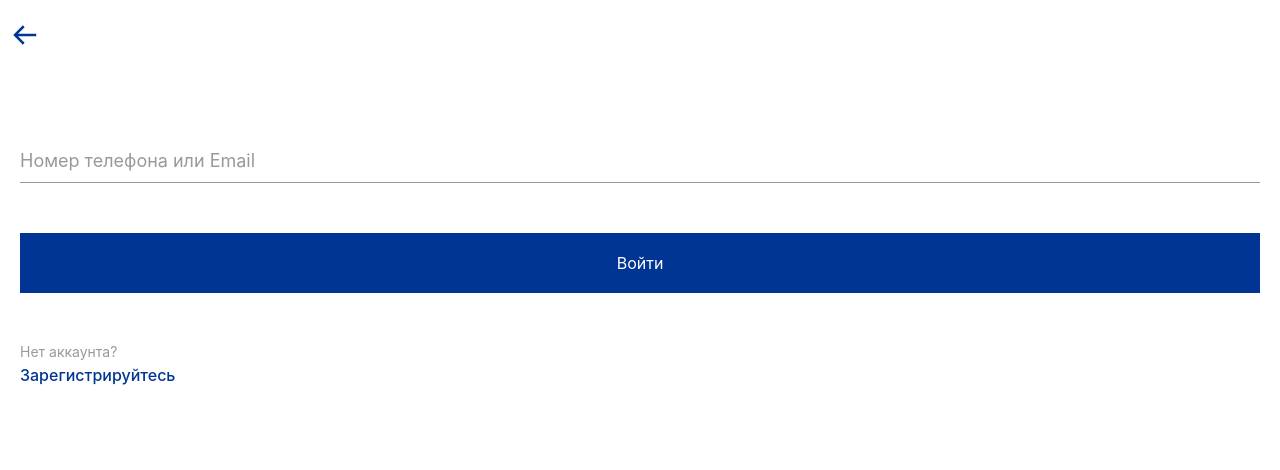
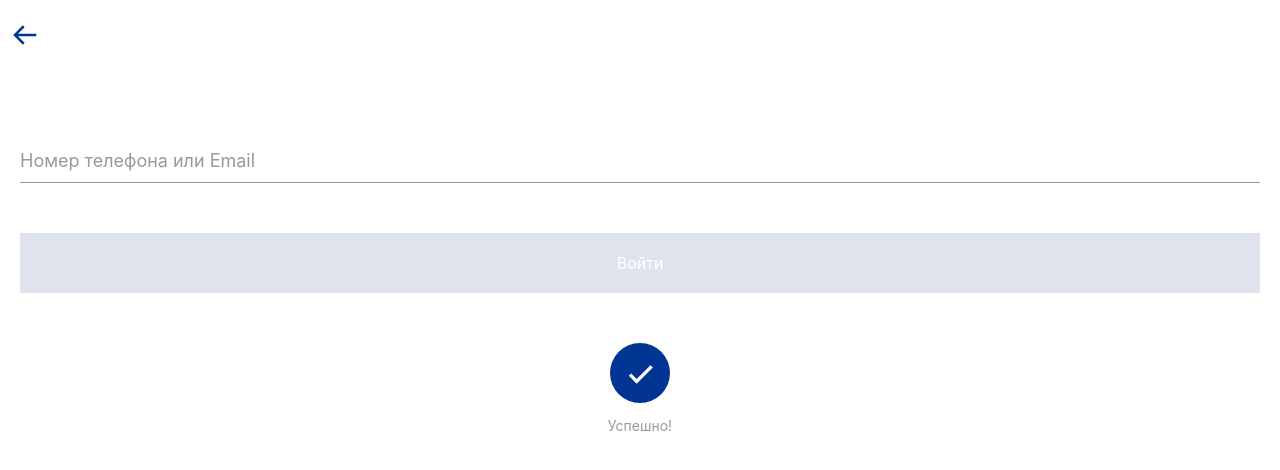
Before and after one commit to interhub/login-app, a React (Create React App) app: page /login in a window 1280 px wide. Shown: the top 470 px of the page. Built offline with nearby package versions, Linux system fonts and the light colour scheme.

Commit message:
add loader states show disabled login

```diff
--- a/src/App.tsx
+++ b/src/App.tsx
@@ -22,7 +22,7 @@ function App({user}: { user: any, }) {
     let history = useHistory();
 
     useEffect(() => {
-        //TODO CHECK USER LOGIN TOKIN
+        //TODO CHECK USER LOGIN TOKIN AND REDIRECTING TO PROFILE OR LOGIN
         // if (true) {
         //     history.push(ROUTES.LOG_IN)
         // }
--- a/src/comps/ButtonNext.tsx
+++ b/src/comps/ButtonNext.tsx
@@ -1,10 +1,9 @@
 import React from "react";
 import styled from "styled-components";
-import {useHistory} from "react-router";
 import COLOR from "../variable/COLOR";
 
-const ButtonNext = styled.div<{ color: string }>`
- background-color: ${({color}) => color};
+const ButtonNext = styled.div<{ disabled: boolean }>`
+ background-color: ${({disabled}) => disabled ? COLOR.DISABLED : COLOR.DARKBLUE};
  color:#fff;
  min-height: 60px;
  display: flex;
@@ -25,11 +24,12 @@ text-align: center;
 font-size: 16px;
 `
 
-export default ({title = 'OK', color = COLOR.DARKBLUE, onClick}: { title?: string, color?: string, onClick: () => void }) => {
+export default ({title = 'OK', onClick, disabled = false}: { title?: string, onClick: () => void, disabled?: boolean }) => {
 
-    const {goBack} = useHistory()
-
-    return <ButtonNext onClick={onClick} color={color}>
+    return <ButtonNext disabled={disabled} onClick={() => {
+        if (!disabled)
+            onClick()
+    }}>
         <ButtonTitle>{title}</ButtonTitle>
     </ButtonNext>
 }
--- a/src/screen/CodeScreen/CodeScreen.tsx
+++ b/src/screen/CodeScreen/CodeScreen.tsx
@@ -105,7 +105,6 @@ const CodeScreen: React.FC<any> = ({location, loading}: { location: Location<Rou
                     </CodeItem>
                 })}
             </CodeBox>}
-
             <LoaderAnimate/>
         </PaddingBox>
     </CodeScreenContainer>
--- a/src/screen/LoginScreen/LoginScreen.tsx
+++ b/src/screen/LoginScreen/LoginScreen.tsx
@@ -10,9 +10,11 @@ import validator from 'validator';
 import replaceToPhone from "../../func/replaceToPhone";
 import formatPhone from "../../func/formatPhone";
 import {connect, useDispatch} from "react-redux";
-import {showTopMessage} from "../../store/actions";
+import {setLoadingAction, showTopMessage} from "../../store/actions";
 import {useHistory} from 'react-router'
-import {RouteParamsFromCodeScreen} from "../../types/types";
+import {AllState, LoadingType, RouteParamsFromCodeScreen} from "../../types/types";
+import LoaderAnimate from "../../comps/LoaderAnimate";
+import {LOADING_STATE_NAME} from "../../variable/LOADING_STATE";
 
 const LoginScreenContainer = styled.div``
 
@@ -38,13 +40,28 @@ const PaddingBox = styled.div`
 padding: 20px;
 `
 
-const LoginScreen = () => {
+const LoaderBox = styled.div`
+margin: 50px 0;
+`
+const LoadetText = styled.p`
+color:#999;
+font-size: 14px;
+margin-bottom: 20px;
+text-align: center;
+`
+
+
+const LoginScreen = ({loading}: { loading: LoadingType }) => {
+    const disabled = loading.visible
 
     const dispatch = useDispatch()
+
     const history = useHistory()
 
     const [login, setLogin] = useState<string>('')
     const [err, setError] = useState<string>('')
+
+    const hideLoading = () => dispatch(setLoadingAction(LOADING_STATE_NAME.HIDE))
 
     const checkValidate = (click?: boolean): boolean => {
         let firstErr;
@@ -62,6 +79,7 @@ const LoginScreen = () => {
     const onInputLogin = (text: string) => {
         setLogin(replaceToPhone(text, login))
         setError('')
+        hideLoading()
         dispatch(showTopMessage({message: {visible: false, text: '', isRed: true}}))
     }
 
@@ -72,7 +90,7 @@ const LoginScreen = () => {
     }
 
     const next = () => {
-        if(!checkValidate(true)){
+        if (!checkValidate(true)) {
             return
         }
         let params: RouteParamsFromCodeScreen = {login, registration: false}
@@ -92,9 +110,11 @@ const LoginScreen = () => {
             {/*LOGIN BTN*/}
             <div style={{margin: '50px 0'}}>
                 <ButtonNext
+                    disabled={disabled}
                     onClick={next}
                     title={'Войти'}/>
             </div>
+            {!disabled && <div>
                 <GrayText>
                     Нет аккаунта?
                 </GrayText>
@@ -105,8 +125,25 @@ const LoginScreen = () => {
                         Зарегистрируйтесь
                     </Link>
                 </RegLink>
+            </div>}
+            <LoaderBox>
+                <LoaderAnimate/>
+                {loading.process &&
+                <LoadetText>
+                    Отправляем код подтверждения...
+                </LoadetText>}
+                {loading.success &&
+                <LoadetText>
+                    Успешно!
+                </LoadetText>}
+                {loading.error &&
+                <LoadetText>
+                    Ошибка :(
+                </LoadetText>}
+            </LoaderBox>
         </PaddingBox>
     </LoginScreenContainer>
 }
 
-export default connect()(LoginScreen)
+const mapStateToProps = (state: AllState) => ({...state.router, ...state.saga})
+export default connect(mapStateToProps)(LoginScreen)
--- a/src/screen/RegScreen/RegScreen.tsx
+++ b/src/screen/RegScreen/RegScreen.tsx
@@ -7,11 +7,13 @@ import replaceToPhone from "../../func/replaceToPhone";
 import COLOR from "../../variable/COLOR";
 import {HiOutlineCheck} from 'react-icons/hi'
 import formatPhone from "../../func/formatPhone";
-import {showTopMessage} from "../../store/actions";
+import {setLoadingAction, showTopMessage} from "../../store/actions";
 import {connect, useDispatch} from "react-redux";
 import ROUTES from "../../variable/ROUTES";
 import {useHistory} from "react-router";
-import {RouteParamsFromCodeScreen} from "../../types/types";
+import {AllState, LoadingType, RouteParamsFromCodeScreen} from "../../types/types";
+import LoaderAnimate from "../../comps/LoaderAnimate";
+import {LOADING_STATE_NAME} from "../../variable/LOADING_STATE";
 
 const RegScreenContainer = styled.div``
 
@@ -22,6 +24,11 @@ padding: 20px;
 const LabelUnderline = styled.p`
 color:#999;
 font-size: 14px;
+margin-bottom: 20px;
+`
+
+const LoadetText = styled(LabelUnderline)`
+text-align: center;
 `
 
 const CapchaBlock = styled.div`
@@ -39,9 +46,13 @@ const CapchaText = styled.p`
 flex: 6
 `
 
-const CheckBox = styled.div<{ error: boolean, checked: boolean }>`
-  outline: 2px solid ${({error}) => error ? COLOR.ERR : COLOR.DARKBLUE};
-  background-color: ${({checked}) => checked ? COLOR.DARKBLUE : COLOR.WHITE};
+const LoaderBox = styled.div`
+margin: 50px 0;
+`
+
+const CheckBox = styled.div<{ error: boolean, checked: boolean, disabled: boolean }>`
+  outline: 2px solid ${({error, disabled}) => error ? COLOR.ERR : (disabled ? COLOR.DISABLED : COLOR.DARKBLUE)};
+  background-color: ${({checked, disabled}) => disabled ? COLOR.DISABLED : (checked ? COLOR.DARKBLUE : COLOR.WHITE)};
   width: 25px;
   height: 25px ;
   margin-bottom: -10px;
@@ -49,9 +60,7 @@ const CheckBox = styled.div<{ error: boolean, checked: boolean }>`
   align-items: center;
   justify-content: center;
   box-sizing: border-box;
-  &:active{
-    background-color: darkblue;
-  }
+  cursor: pointer;
 `
 
 const CapchaColumn = styled.div`
@@ -61,7 +70,8 @@ right: 20px;
 left: 20px;
 `
 
-const RegScreen = () => {
+const RegScreen = ({loading}: { loading: LoadingType }) => {
+    const disabled = loading.visible
 
     const dispatch = useDispatch()
     const history = useHistory()
@@ -71,6 +81,8 @@ const RegScreen = () => {
     const [checkError, setCheckError] = useState<boolean>(false)
 
     const [checked, setChecked] = useState<boolean>(false)
+
+    const hideLoading = () => dispatch(setLoadingAction(LOADING_STATE_NAME.HIDE))
 
     const checkValidate = (click?: boolean): boolean => {
         let firstErr
@@ -100,6 +112,7 @@ const RegScreen = () => {
         setLogin(replaceToPhone(text, login))
         setError('')
         dispatch(showTopMessage({message: {visible: false, text: '', isRed: true}}))
+        hideLoading()
     }
 
     const blurInput = () => {
@@ -109,6 +122,9 @@ const RegScreen = () => {
     }
 
     const onChecking = () => {
+        if (disabled) {
+            return
+        }
         setChecked(!checked)
         setError('')
         setCheckError(false)
@@ -136,11 +152,18 @@ const RegScreen = () => {
             <LabelUnderline>
                 Укажите ваш номер телефона. Он будет использоваться для входа в приложение
             </LabelUnderline>
+            <LoaderBox>
+                <LoaderAnimate/>
+                {loading.process && <LoadetText>
+                    Отправляем код подтверждения...
+                </LoadetText>}
+            </LoaderBox>
             {/*CAPCHA BOX*/}
             <CapchaColumn>
                 <CapchaBlock>
                     <div style={{flex: 1}}>
                         <CheckBox
+                            disabled={disabled}
                             onClick={onChecking}
                             checked={checked}
                             error={checkError}>
@@ -151,6 +174,7 @@ const RegScreen = () => {
                         согласие</LinkHref> на их обработку</CapchaText>
                 </CapchaBlock>
                 <ButtonNext
+                    disabled={disabled}
                     onClick={next}
                     title={'Продолжить'}/>
             </CapchaColumn>
@@ -160,4 +184,5 @@ const RegScreen = () => {
     </RegScreenContainer>
 }
 
-export default connect()(RegScreen)
+const mapStateToProps = (state: AllState) => ({...state.router, ...state.saga})
+export default connect(mapStateToProps)(RegScreen)
--- a/src/screen/UserProfile/UserProfile.tsx
+++ b/src/screen/UserProfile/UserProfile.tsx
@@ -1,12 +1,23 @@
 import React from "react";
 import styled from "styled-components";
+import {connect, useDispatch} from "react-redux";
+import {logOutAction} from "../../store/actions";
 
-const UserProfileContainer=styled.div``
+const UserProfileContainer = styled.div``
 
 const UserProfile = () => {
+
+    const dispatch = useDispatch()
+
+    const logOut=()=>{
+      dispatch(logOutAction())
+    }
+
     return <UserProfileContainer>
         Страница пользователя
+        <br/><br/>
+        <button onClick={logOut} >Выйти</button>
     </UserProfileContainer>
 }
 
-export default UserProfile
+export default connect()(UserProfile)
--- a/src/store/state.ts
+++ b/src/store/state.ts
@@ -5,7 +5,7 @@ const state: StateType<null> = {
     user: null,
     token: '',
     message: {text: '', isRed: true, visible: false},
-    loading: loadingStateMachine(LOADING_STATE_NAME.HIDE)
+    loading: loadingStateMachine(LOADING_STATE_NAME.SUCCESS)
 }
 
 export default state
```
Lines whose indentation alone changed are shown as unchanged.
